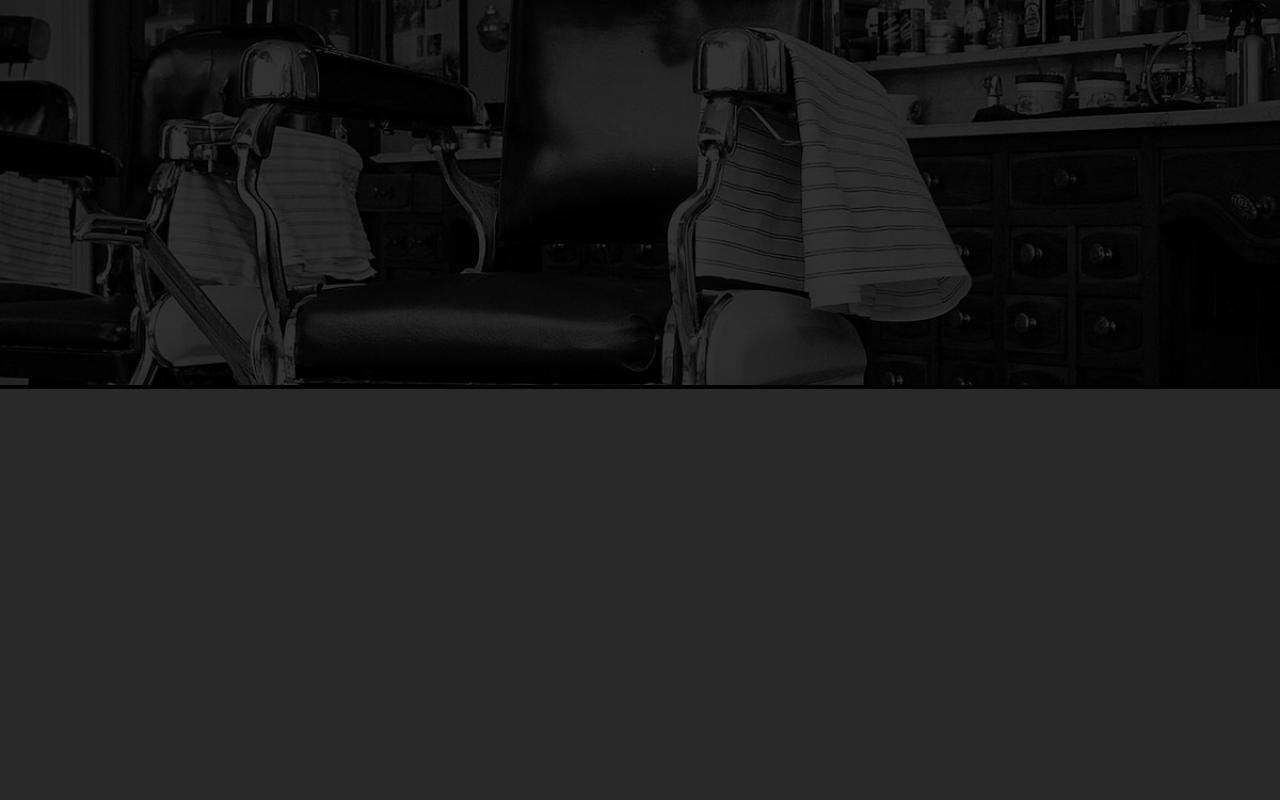
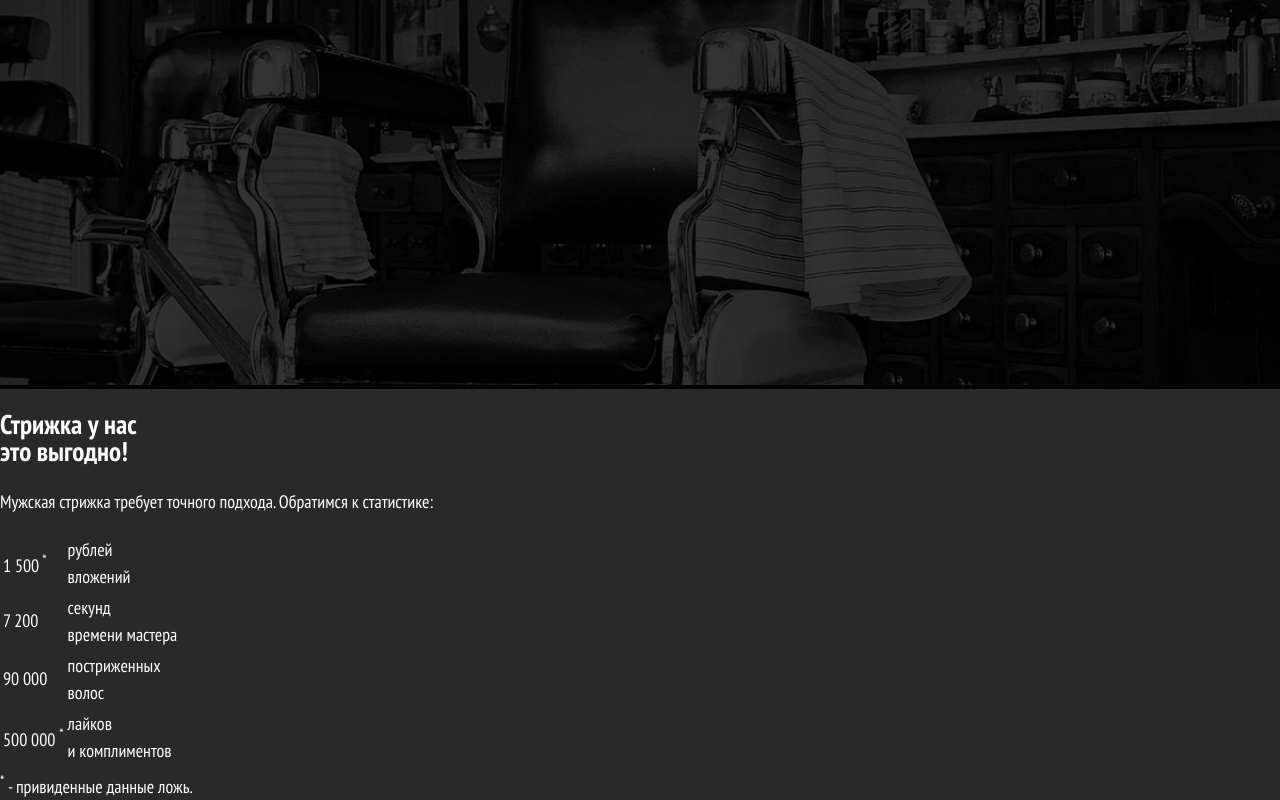
Before and after one commit to vlholovin/git-rep, a plain HTML site: page dev/index.html in a window 1280 px wide. Shown: the part 629-1429 px from the top of the page. Before the commit the page ends 1018 px from the top, so only its background shows below. Drawn offline with Linux system fonts and the light colour scheme.

Commit message:
сверстал statistics

```diff
--- a/dev/css/blocks/statistics.less
+++ b/dev/css/blocks/statistics.less
@@ -0,0 +1,184 @@
+.statistics {
+	padding: 0;
+	margin: 0;
+
+	position: relative;
+}
+.statistic-header {
+	background-color: #fff;
+	color: #000;
+}
+
+.statistic-header__title {
+	padding: 0;
+	margin: 0;
+	font-size: 30px;
+	line-height: 30px;
+	text-align: center;
+	display: block;
+	text-transform: uppercase;
+	font-weight: bold;
+}
+
+.statistic-header__text {
+	line-height: 27px;
+	font-size: 20px;
+	text-align: center;
+	display: block;
+	width: 275px;
+	margin: 0 auto;
+	padding-top: 17px;
+	padding-bottom: 30px;
+}
+
+.statistic-header__note {
+	position: absolute;
+	color: @note;
+	font-size: 20px;
+	line-height: 27px;
+	display: block;
+	left: 60px;
+	z-index: 2;
+	top: 350px;
+}
+
+.statistic-table {
+	border-collapse: collapse;
+	width: 100%;
+}
+.statistic-table tr {
+	background-color: #404040;
+
+      &:nth-child(2) {
+        background-color: #4e4e4e;
+      }
+
+      &:nth-child(3) {
+        background-color: #353535;
+      }
+}
+.statistic-table__values,
+.statistic-table__field, {
+	width: 50%;
+}
+.statistic-table__values {
+	font-size: 40px;
+	line-height: 40px;
+}
+.statistic-table__field {
+	font-size: 18px;
+	line-height: 18px;
+	text-align: right;
+}
+
+@media @tablet-width {
+	.statistics {
+		.container();
+		position: relative;
+		margin-top: -185px;
+		&::before {
+        border: 11px solid transparent;
+        border-top: 11px solid #fff;
+        border-right: 11px solid #fff;
+        content: "";
+        left: -22px;
+        position: absolute;
+        top: 42px;
+      }
+	}
+	.statistic-header {
+		display: flex;
+		flex-direction: row;
+		flex-wrap: wrap;
+	}
+	.statistic-header__title {
+		padding: 35px 0 70px 30px;
+		display: block;
+		width: 25%;
+		text-transform: none;
+		text-align: left;
+	}
+	.statistic-header__text {
+		padding: 35px 0 70px 30px;
+		width: 35%;
+		text-align: left;
+	}
+	.statistic-table {
+		display: flex;
+		flex-direction: column;
+	}
+	.statistic-header__note {
+		top: 120px;
+		left: 30px;
+		color: #dbdbdb;
+}
+.statistic-table__values {
+	font-size: 72px;
+	line-height: 72px;
+	font-weight: bold;
+}
+.statistic-table__field {
+	font-size: 20px;
+	line-height: 27px;
+}
+.statistic-table__values,
+.statistic-table__field {
+	display: block;
+	padding: 0;
+	text-align: left;
+	width: auto;
+}
+.statistic-table tr {
+	width: 50%;
+    display: block;
+    padding: 27px 35px;
+    box-sizing: border-box;
+}
+tbody {
+        display: flex;
+        flex-wrap: wrap;
+        /* width: 100%; */
+      }
+br {
+	display: none;
+}
+}
+
+@media @desktop-width {
+	.statistics {
+	display: flex;
+	margin-top: -165px;
+	padding-bottom: 50px;
+	}
+	.statistic-header {
+	flex-direction: column;
+	width: 340px;
+	margin: 0;
+	padding-left: 40px;
+	padding-right: 50px;
+	}
+	.statistic-header__title {
+	width: auto;
+	padding: 0;
+	margin: 35px 0;
+	width: 70%;
+	}
+	.statistic-header__text {
+	display: block;
+	text-align: left;
+	width: 95%;
+	padding: 0;
+	margin: 0;
+	}
+	.statistic-table {
+	display: flex;
+	margin: 0;
+	}
+	.statistic-header__note {
+	top: 260px;
+	left: 30px;
+	}
+	.statistic-header__values {
+		padding-bottom: 20px;
+	}
+}
--- a/dev/index.html
+++ b/dev/index.html
@@ -23,19 +23,48 @@
 				<li class="main-nav__item main-nav--active"><a>главная</a></li>
 				<li class="main-nav__item"><a href="#">наши работы</a></li>
 				<li class="main-nav__item"><a href="#">записаться</a></li>
-				<li class="main-nav__item"><a href="#">контакты</a></li>
-				<li class="main-nav__item"><a href="#">HTML Academy</a></li>
+				<li class="main-nav__item "><a href="#">контакты</a></li>
+				<li class="main-nav__item  "><a href="#">HTML Academy</a></li>
 			</ul>
 		<script src="js/script.js"></script>
-			<ul class="main-nav__list">
-				<li ><a class="main-nav__userblock" href="">Вход</a></li>
+			<ul class="main-nav__list main-nav-user">
+				<li><a class="main-nav__userblock" href="#">Вход</a></li>
 			</ul>
 			</div>
 		</nav>
-
 	</header>
 
-	<!-- FEATURES -->
+	<!-- STATISTICS -->
+
+	<section class="statistics">
+		<header class="statistic-header">
+			<h2 class="statistic-header__title">Стрижка у нас </br>это выгодно!</h2>
+			<p class="statistic-header__text">Мужская стрижка требует точного подхода. Обратимся к статистике:</p>
+
+		</header>
+	<table class="statistic-table">
+		<tr>
+			<td class="statistic-table__values">1&nbsp;500<sup>&nbsp;*</sup></td>
+			<td class="statistic-table__field">рублей</br> вложений</td>
+		</tr>
+		<tr>
+			<td class="statistic-table__values">7&nbsp;200</td>
+			<td class="statistic-table__field">секунд</br>времени мастера</td>
+		</tr>
+		<tr>
+			<td class="statistic-table__values">90&nbsp;000</td>
+			<td class="statistic-table__field">постриженных</br> волос</td>
+		</tr>
+		<tr>
+			<td class="statistic-table__values">500&nbsp;000&nbsp;<sup>*</sup></td>
+			<td class="statistic-table__field">лайков</br> и комплиментов</td>
+		</tr>
+	</table>
+	<div class="statistic-header__note"><sup>*</sup> - привиденные данные ложь.</div>
+	</section>
+
+<!-- FEATURES -->
+
 
 	<script src="js/reviews.js"></script>
 </body>
```
